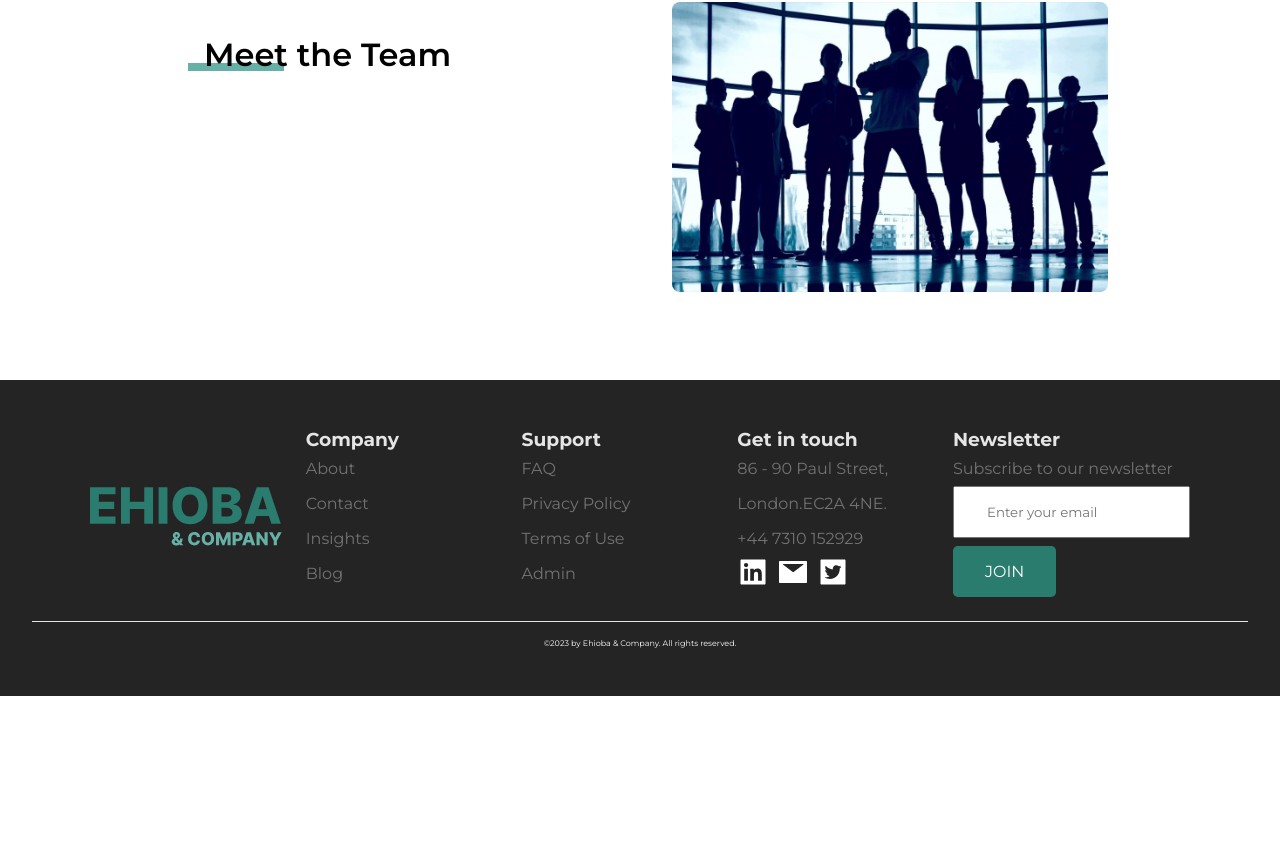
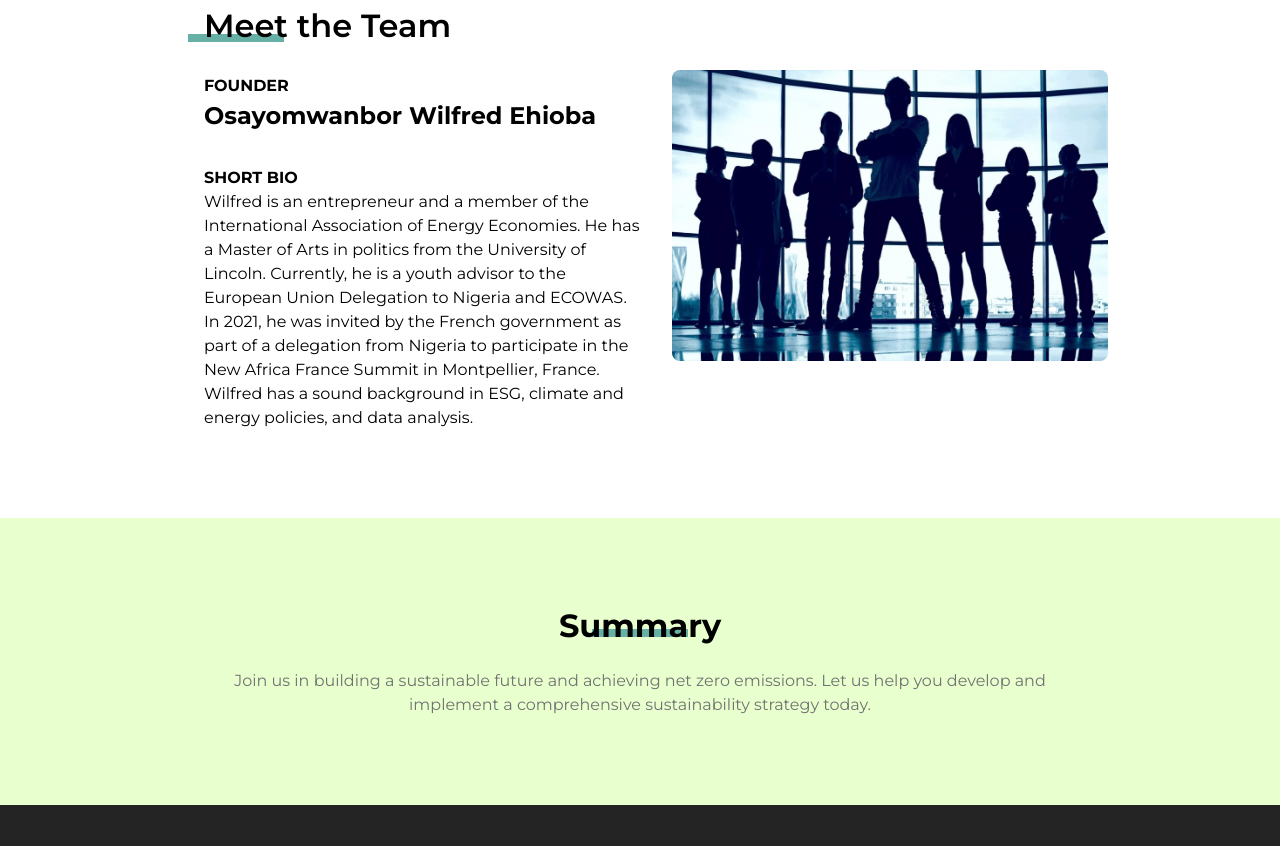
Before and after one commit to nuelobeto/ehioba-company, a React (Vite) app: page /about in a window 1280 px wide. Shown: the part 1834-2680 px from the top of the page. Before the commit the page ends 2530 px from the top, so only its background shows below. Built offline with nearby package versions, Linux system fonts and the light colour scheme; no server answers.

Commit message:
add support page, code cleanup

```diff
--- a/src/app-navigation/AppRoutes.tsx
+++ b/src/app-navigation/AppRoutes.tsx
@@ -9,6 +9,7 @@ import AdminDashboard from "../pages/admin/AdminDashboard";
 import Register from "../pages/auth/Register";
 import Login from "../pages/auth/Login";
 import ResetPassword from "../pages/auth/ResetPassword";
+import Support from "../pages/Support/Support";
 
 const AppRoutes = () => {
   return (
@@ -23,6 +24,7 @@ const AppRoutes = () => {
       <Route path={ROUTES.login} element={<Login />} />
       <Route path={ROUTES.reset_password} element={<ResetPassword />} />
       <Route path={ROUTES.admin} element={<AdminDashboard />} />
+      <Route path={ROUTES.support} element={<Support />} />
     </Routes>
   );
 };
--- a/src/app-navigation/routes.ts
+++ b/src/app-navigation/routes.ts
@@ -8,4 +8,5 @@ export const ROUTES = {
   register: "/register",
   login: "/login",
   reset_password: "/reset-password",
+  support: "/support",
 };
--- a/src/assets/images.tsx
+++ b/src/assets/images.tsx
@@ -19,3 +19,4 @@ export const TEAM = "assets/images/team.jpeg";
 export const POSTS_IMG = "assets/images/posts.webp";
 export const INSIGHTS_IMG = "assets/images/insights.webp";
 export const BLOG_IMG = "assets/images/blog.webp";
+export const SUPPORT_IMG = "assets/images/support.jpg";
--- a/src/pages/About/About.tsx
+++ b/src/pages/About/About.tsx
@@ -56,11 +56,38 @@ const About = () => {
         <SectionContainer style={Container} $display={"flex"}>
           <SectionText>
             <SectionTitle>Meet the Team</SectionTitle>
-            <div style={{ height: "10rem" }}></div>
+            <div>
+              <h4>FOUNDER</h4>
+              <h2> Osayomwanbor Wilfred Ehioba </h2>
+              <h4 style={{ marginTop: "2rem" }}>SHORT BIO</h4>
+              <p>
+                Wilfred is an entrepreneur and a member of the International
+                Association of Energy Economies. He has a Master of Arts in
+                politics from the University of Lincoln. Currently, he is a
+                youth advisor to the European Union Delegation to Nigeria and
+                ECOWAS. In 2021, he was invited by the French government as part
+                of a delegation from Nigeria to participate in the New Africa
+                France Summit in Montpellier, France. Wilfred has a sound
+                background in ESG, climate and energy policies, and data
+                analysis.
+              </p>
+            </div>
           </SectionText>
           <OverviewImage>
             <img src={TEAM} alt="overview" />
           </OverviewImage>
+        </SectionContainer>
+      </Section>
+      <Section $bg={`${COLORS.bgGreen}`}>
+        <SectionContainer style={Container}>
+          <DarkSectionTitle>Summary</DarkSectionTitle>
+          <SectionText style={{ textAlign: "center" }}>
+            <p>
+              Join us in building a sustainable future and achieving net zero
+              emissions. Let us help you develop and implement a comprehensive
+              sustainability strategy today.
+            </p>
+          </SectionText>
         </SectionContainer>
       </Section>
       <Footer />
--- /dev/null
+++ b/src/pages/Support/Support.tsx
@@ -0,0 +1,17 @@
+import { SUPPORT_IMG } from "../../assets/images";
+import Navbar from "../../components/Navbar/Navbar";
+import { HeroContainer, HeroImage, HeroText } from "../About/style";
+
+const Support = () => {
+  return (
+    <>
+      <Navbar />
+      <HeroContainer>
+        <HeroImage src={SUPPORT_IMG} />
+        <HeroText>EHIOBA & Company</HeroText>
+      </HeroContainer>
+    </>
+  );
+};
+
+export default Support;
--- a/src/utils/constants.ts
+++ b/src/utils/constants.ts
@@ -1,3 +1,4 @@
+import { ROUTES } from "../app-navigation/routes";
 import {
   APPROACH_IMAGE_1,
   APPROACH_IMAGE_2,
@@ -106,38 +107,38 @@ export const tableHeadData = [
 export const CompanyLinks: FooterLinksType[] = [
   {
     text: "About",
-    link: "/about",
+    link: `${ROUTES.about}`,
   },
   {
     text: "Contact",
-    link: "/contact",
+    link: `${ROUTES.contact}`,
   },
   {
     text: "Insights",
-    link: "/insights",
+    link: `${ROUTES.insights}`,
   },
   {
     text: "Blog",
-    link: "/blog",
+    link: `${ROUTES.blog}`,
   },
 ];
 
 export const SupportLinks: FooterLinksType[] = [
   {
     text: "FAQ",
-    link: "/support",
+    link: `${ROUTES.support}`,
   },
 
   {
     text: "Privacy Policy",
-    link: "/support",
+    link: `${ROUTES.support}`,
   },
   {
     text: "Terms of Use",
-    link: "/support",
+    link: `${ROUTES.support}`,
   },
   {
     text: "Admin",
-    link: "/admin",
+    link: `${ROUTES.admin}`,
   },
 ];
```
Also changed, not shown: public/assets/images/support.jpg (added), src/pages/Support/style.ts (added).
